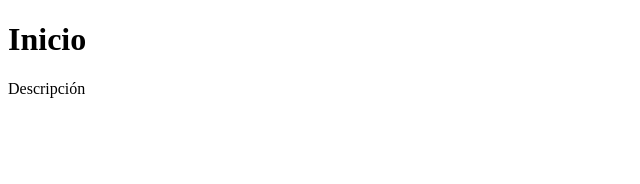
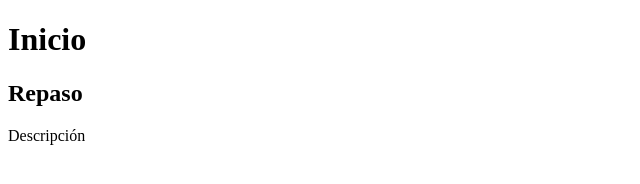
Before and after one commit to ZapietaLosapell/Lanzamiento, a plain HTML site: page index.html in a window 1280 px wide. Shown: the whole page, without its empty margins (0-640 px from the left). Drawn offline with Linux system fonts and the light colour scheme.

```diff
--- a/index.html
+++ b/index.html
@@ -7,6 +7,7 @@
 </head>
 <body>
     <h1>Inicio</h1>
+    <h2>Repaso</h2>
     <p>Descripción</p>
 </body>
 </html>
```
Also changed, not shown: 1 other file.
